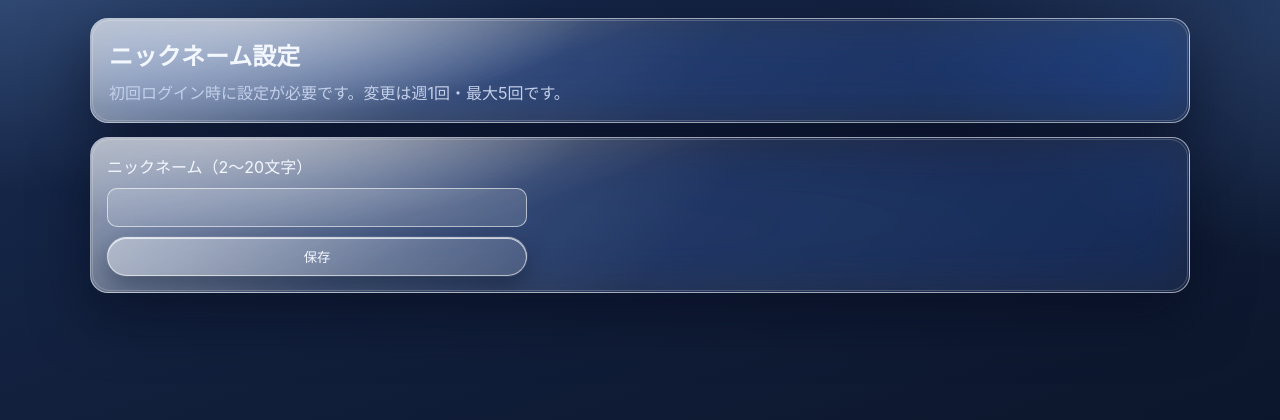
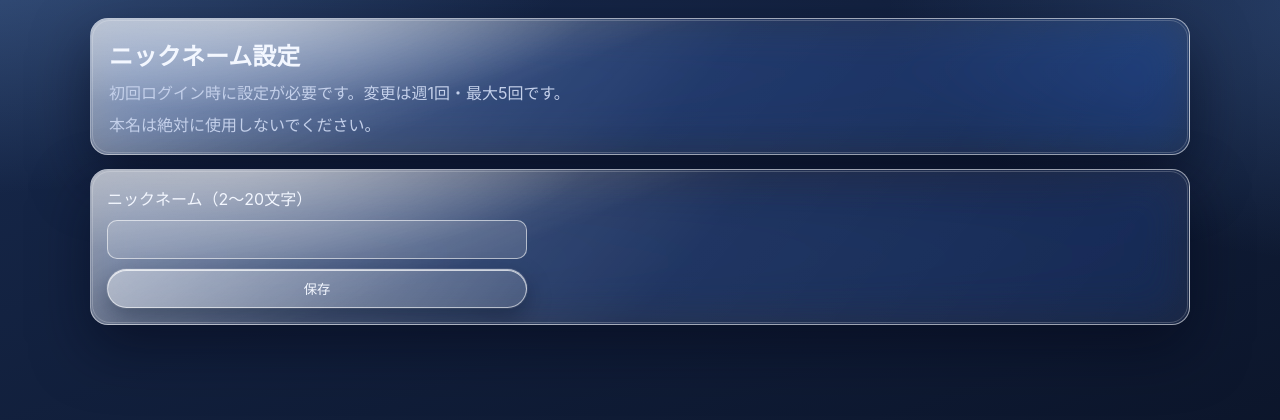
Before and after one commit to Satoru-ER/ChalkNote, a Python web app: template templates/nickname_setup.html in a window 1280 px wide. Shown: the top 420 px of the page. Run offline with Jinja, Linux system fonts and the light colour scheme; the template is opened without the code that fills it, so the values that code supplies are empty.

Commit message:
Add warning about using real names in nickname setup

```diff
--- a/templates/nickname_setup.html
+++ b/templates/nickname_setup.html
@@ -10,6 +10,7 @@
   <section class="page-header glass-panel">
     <h1>ニックネーム設定</h1>
     <p>初回ログイン時に設定が必要です。変更は週1回・最大5回です。</p>
+    <p class=setup_bold>本名は絶対に使用しないでください。</p>
   </section>
   <section class="glass-panel" style="padding:16px;">
     {% with messages = get_flashed_messages() %}
```
